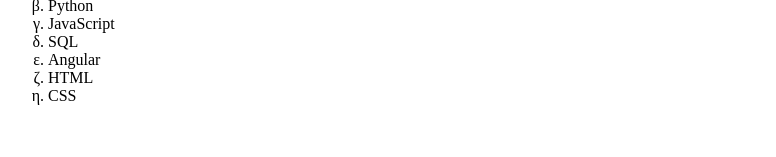
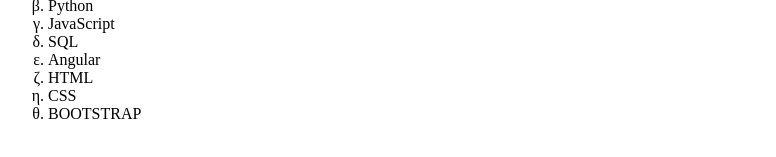
Before and after one commit to aradhana4102000/demo, a plain HTML site: page index.html in a window 1280 px wide. Shown: the part 165-322 px from the top of the page, without its empty margins (0-776 px from the left). Drawn offline with Linux system fonts and the light colour scheme.

Commit message:
Added Bootstrap

```diff
--- a/index.html
+++ b/index.html
@@ -9,4 +9,5 @@
     <li>Angular</li>
     <li>HTML</li>
     <li>CSS</li>
+    <li>BOOTSTRAP</li>
 </ol>
```
